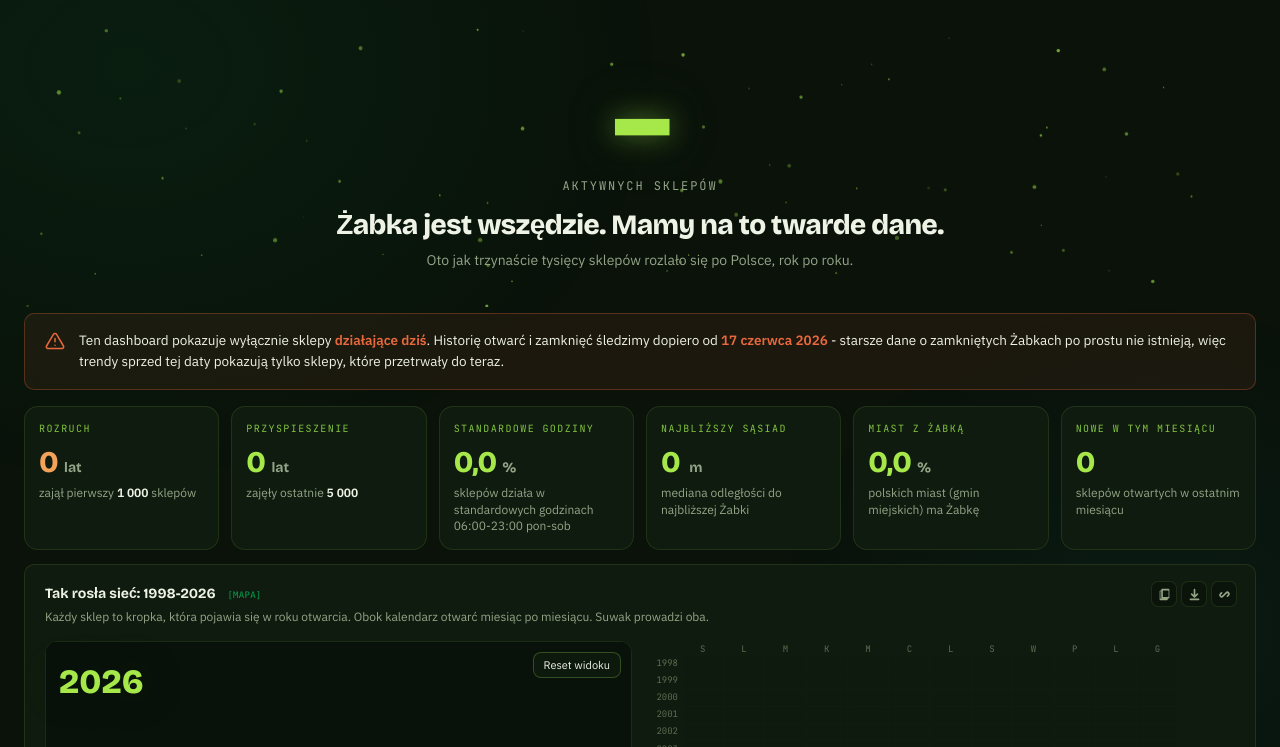
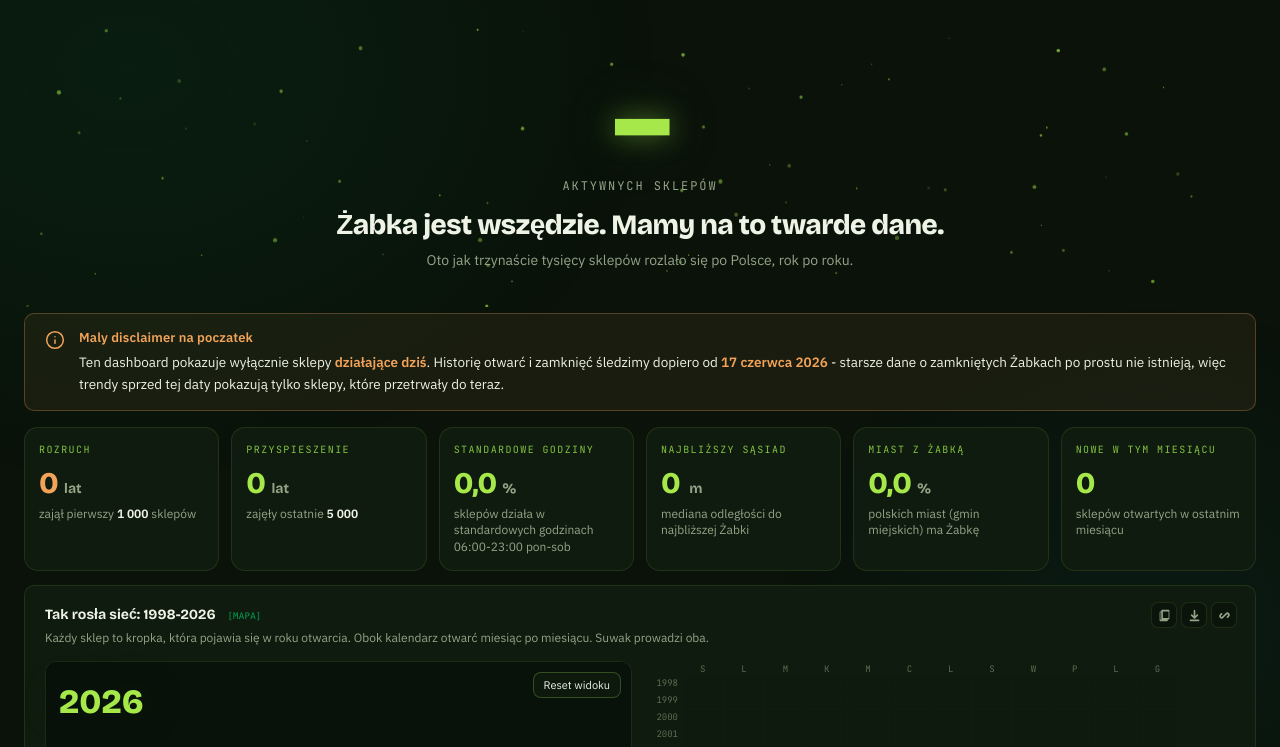
Before and after one commit to barankiewicz/zabka-stats, a website built with Vite: page frontend/index.html in a window 1280 px wide. Shown: the part 53-800 px from the top of the page. Built offline with nearby package versions, Linux system fonts and the light colour scheme; no server answers; animation ran at ten frames a second.

Commit message:
Soften the orange data-disclaimer banner
The active-stores-only caveat on both tabs was reading as a red alert
rather than a heads-up - warning triangle, red bolds, fairly punchy.
Swapped the icon for an info circle, took the accents from red down to
amber, and added a small 'Maly disclaimer na poczatek' header so the
reader has a beat before the wall of text. Same visibility, way less
alarming.

```diff
--- a/frontend/index.html
+++ b/frontend/index.html
@@ -127,10 +127,12 @@
   <!-- DATA DISCLAIMER: active-stores-only caveat, first thing after the hero -->
   <div class="data-disclaimer reveal">
     <svg viewBox="0 0 24 24" width="20" height="20" fill="none" stroke="currentColor" stroke-width="1.8" stroke-linecap="round" stroke-linejoin="round" aria-hidden="true">
-      <path d="M12 9v4"/><path d="M12 17h.01"/>
-      <path d="M10.29 3.86 1.82 18a2 2 0 0 0 1.71 3h16.94a2 2 0 0 0 1.71-3L13.71 3.86a2 2 0 0 0-3.42 0Z"/>
+      <circle cx="12" cy="12" r="10"/><line x1="12" y1="16" x2="12" y2="12"/><line x1="12" y1="8" x2="12.01" y2="8"/>
     </svg>
-    <p data-t="data_disclaimer">Ten dashboard pokazuje wyłącznie sklepy <b>działające dziś</b>. Historię otwarć i zamknięć śledzimy dopiero od <b>17 czerwca 2026</b> - starsze dane o zamkniętych Żabkach po prostu nie istnieją, więc trendy sprzed tej daty pokazują tylko sklepy, które przetrwały do teraz.</p>
+    <div class="data-disclaimer-body">
+      <div class="data-disclaimer-header" data-t="data_disclaimer_header">Maly disclaimer na poczatek</div>
+      <p data-t="data_disclaimer">Ten dashboard pokazuje wyłącznie sklepy <b>działające dziś</b>. Historię otwarć i zamknięć śledzimy dopiero od <b>17 czerwca 2026</b> - starsze dane o zamkniętych Żabkach po prostu nie istnieją, więc trendy sprzed tej daty pokazują tylko sklepy, które przetrwały do teraz.</p>
+    </div>
   </div>
 
   <!-- STAT STRIP -->
@@ -446,10 +448,12 @@
   <!-- DATA DISCLAIMER: active-stores-only caveat, first thing after the hero -->
   <div class="data-disclaimer reveal">
     <svg viewBox="0 0 24 24" width="20" height="20" fill="none" stroke="currentColor" stroke-width="1.8" stroke-linecap="round" stroke-linejoin="round" aria-hidden="true">
-      <path d="M12 9v4"/><path d="M12 17h.01"/>
-      <path d="M10.29 3.86 1.82 18a2 2 0 0 0 1.71 3h16.94a2 2 0 0 0 1.71-3L13.71 3.86a2 2 0 0 0-3.42 0Z"/>
+      <circle cx="12" cy="12" r="10"/><line x1="12" y1="16" x2="12" y2="12"/><line x1="12" y1="8" x2="12.01" y2="8"/>
     </svg>
-    <p data-t="data_disclaimer">Ten dashboard pokazuje wyłącznie sklepy <b>działające dziś</b>. Historię otwarć i zamknięć śledzimy dopiero od <b>17 czerwca 2026</b> - starsze dane o zamkniętych Żabkach po prostu nie istnieją, więc trendy sprzed tej daty pokazują tylko sklepy, które przetrwały do teraz.</p>
+    <div class="data-disclaimer-body">
+      <div class="data-disclaimer-header" data-t="data_disclaimer_header">Maly disclaimer na poczatek</div>
+      <p data-t="data_disclaimer">Ten dashboard pokazuje wyłącznie sklepy <b>działające dziś</b>. Historię otwarć i zamknięć śledzimy dopiero od <b>17 czerwca 2026</b> - starsze dane o zamkniętych Żabkach po prostu nie istnieją, więc trendy sprzed tej daty pokazują tylko sklepy, które przetrwały do teraz.</p>
+    </div>
   </div>
 
   <!-- KPI strip: 6 national stats. First two are the stable baseline; the
--- a/frontend/src/i18n.js
+++ b/frontend/src/i18n.js
@@ -22,6 +22,7 @@ export const translations = {
     hero_number_label_siec: "active stores in Poland",
     hero_h1_siec: "Żabka is everywhere. We have the hard data.",
     hero_lede_siec: "45.4% of today's network was established since 2023. Here is how thirteen thousand stores spread across Poland, year by year.",
+    data_disclaimer_header: "A quick note",
     data_disclaimer: "This dashboard only covers stores <b>open today</b>. We started tracking openings and closures on <b>June 17, 2026</b> - older data on closed stores simply doesn't exist, so trends before that date only reflect stores that survived to now.",
 
     // Siec Tab - Stat Strip
@@ -495,6 +496,7 @@ export const translations = {
     hero_number_label_siec: "aktywnych sklepów",
     hero_h1_siec: "Żabka jest wszędzie. Mamy na to twarde dane.",
     hero_lede_siec: "Oto jak trzynaście tysięcy sklepów rozlało się po Polsce, rok po roku.",
+    data_disclaimer_header: "Maly disclaimer na poczatek",
     data_disclaimer: "Ten dashboard pokazuje wyłącznie sklepy <b>działające dziś</b>. Historię otwarć i zamknięć śledzimy dopiero od <b>17 czerwca 2026</b> - starsze dane o zamkniętych Żabkach po prostu nie istnieją, więc trendy sprzed tej daty pokazują tylko sklepy, które przetrwały do teraz.",
 
     // Siec Tab - Stat Strip
--- a/frontend/src/style.css
+++ b/frontend/src/style.css
@@ -639,12 +639,15 @@ canvas{display:block}
 
 /* DATA-DISCLAIMER: prominent banner at the top of each tab - active-stores-only
    caveat, more visible than the inline .survival-note below it in the growth
-   chart (that one stays as the detailed footnote where the chart needs it). */
-.data-disclaimer{display:flex;gap:14px;align-items:flex-start;background:rgba(232,105,61,.08);
-  border:1px solid rgba(232,105,61,.3);border-radius:var(--r);padding:16px 20px;margin-bottom:16px}
-.data-disclaimer svg{flex-shrink:0;color:var(--red);margin-top:1px}
+   chart (that one stays as the detailed footnote where the chart needs it).
+   Soft palette (amber, info-circle icon) so it reads as a heads-up, not an alert. */
+.data-disclaimer{display:flex;gap:14px;align-items:flex-start;background:rgba(242,163,89,.07);
+  border:1px solid rgba(242,163,89,.28);border-radius:var(--r);padding:14px 20px;margin-bottom:16px}
+.data-disclaimer svg{flex-shrink:0;color:var(--amber);margin-top:2px}
+.data-disclaimer-body{min-width:0;flex:1}
+.data-disclaimer-header{font-size:13px;font-weight:600;color:var(--amber);margin-bottom:4px;letter-spacing:.01em}
 .data-disclaimer p{font-size:13.5px;color:var(--ink);line-height:1.6;margin:0}
-.data-disclaimer b{color:var(--red);font-weight:600}
+.data-disclaimer b{color:var(--amber);font-weight:600}
 
 /* SURVIVAL-NOTE: prominent caveat inside growth chart card */
 .survival-note{font-size:11.5px;font-family:system-ui,var(--font-body),sans-serif;color:var(--red);opacity:.92;background:rgba(232,105,61,.05);border-left:2px solid rgba(232,105,61,.35);border-radius:0 4px 4px 0;padding:6px 12px;margin-top:8px;line-height:1.5}
```
